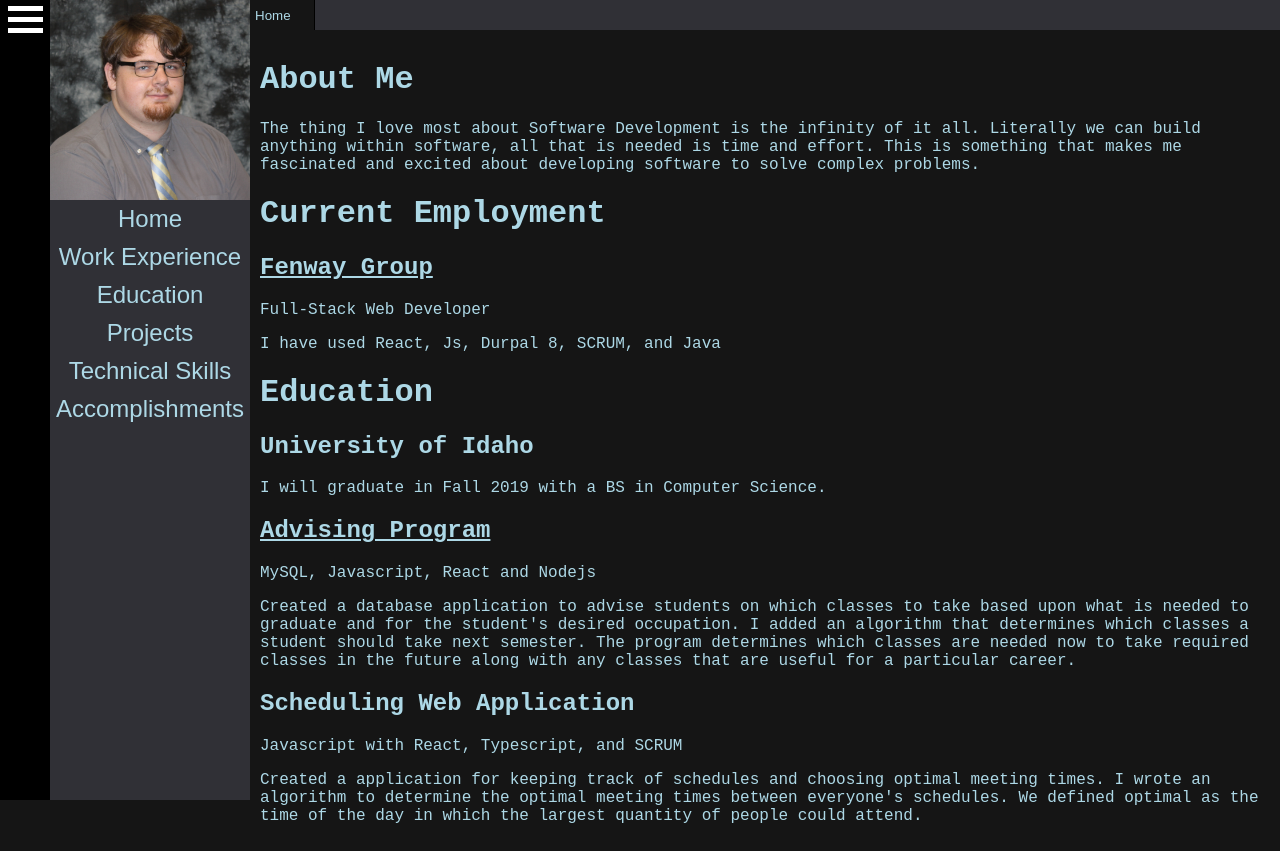
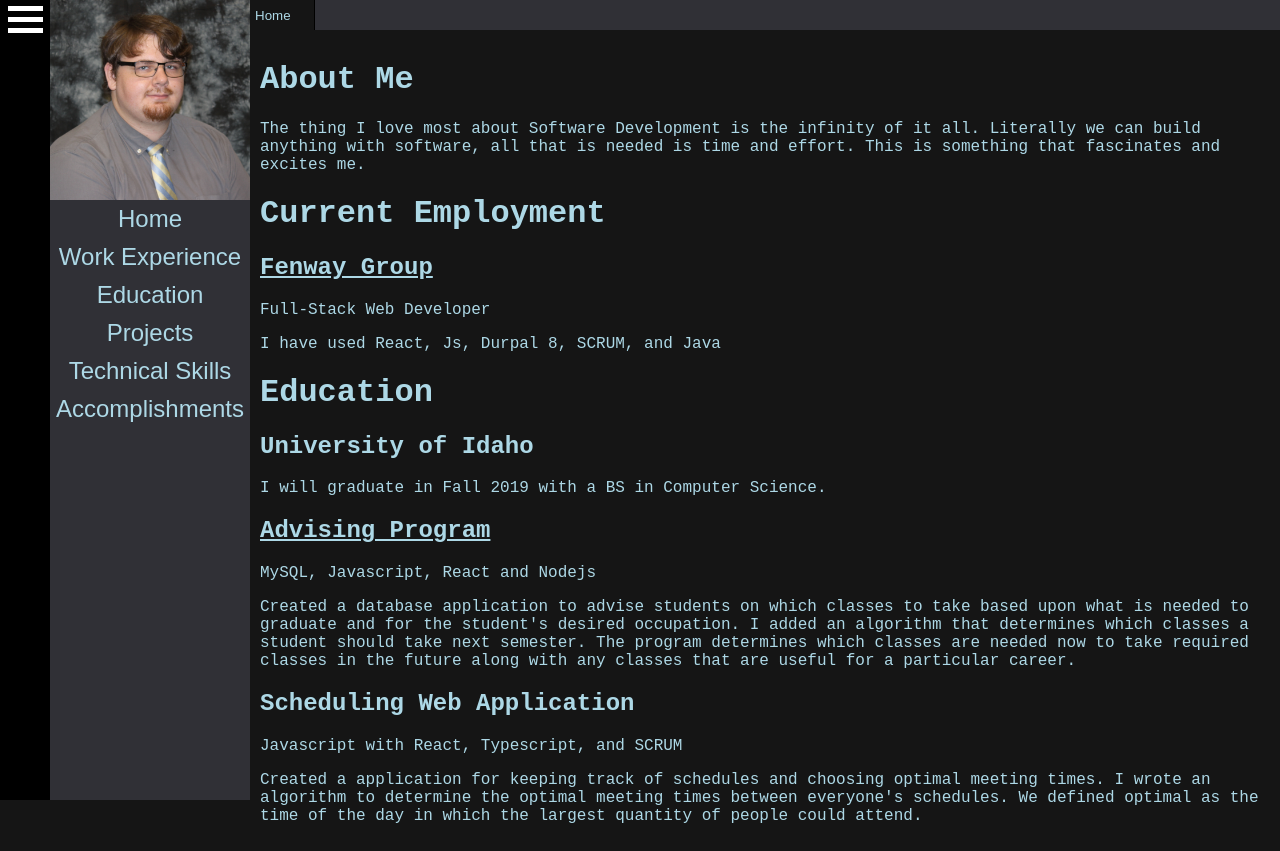
Before and after one commit to joelatwo/joelatwo.github.io, a React (Create React App) app: page / in a window 1280 px wide. Built offline with nearby package versions, Linux system fonts and the light colour scheme.

Commit message:
Updated grammar based on user feedback

```diff
--- a/src/main_content/content/home.js
+++ b/src/main_content/content/home.js
@@ -7,9 +7,8 @@ class Home extends Component {
         <h1>About Me</h1>
         <p>
           The thing I love most about Software Development is the infinity of it
-          all. Literally we can build anything within software, all that is
-          needed is time and effort. This is something that makes me fascinated
-          and excited about developing software to solve complex problems.
+          all. Literally we can build anything with software, all that is needed
+          is time and effort. This is something that fascinates and excites me.
         </p>
         <h1>Current Employment</h1>
         <div>
```
